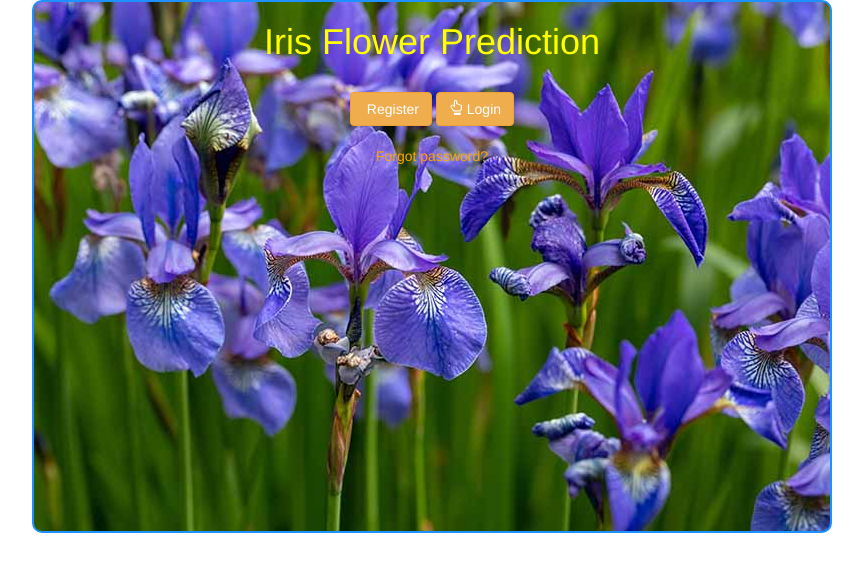
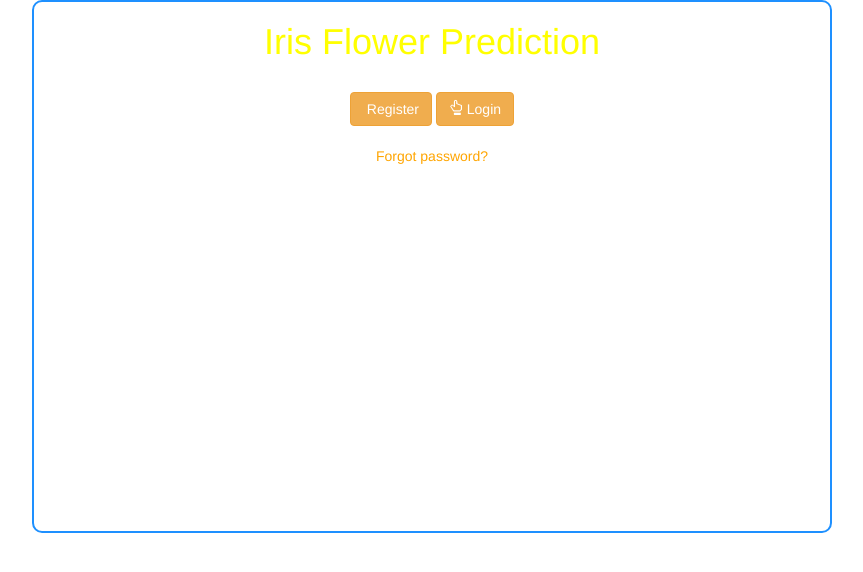
Before and after one commit to danwsc/irisClassification, a Flask app: page / in a window 1280 px wide. Shown: the top 572 px of the page, without its empty margins (208-1071 px from the left). Run offline with Flask 2, Linux system fonts and the light colour scheme; some libraries are stand-ins or nearby versions.

Commit message:
Remove css background image

```diff
--- a/templates/login.html
+++ b/templates/login.html
@@ -42,7 +42,6 @@
       height: 533px;
       border: solid 2px dodgerblue;
       border-radius: 10px;
-      background-image: url('static/img/iris-800x533.jpg');
     }
     .button-container form,
     .button-container form div {
```
